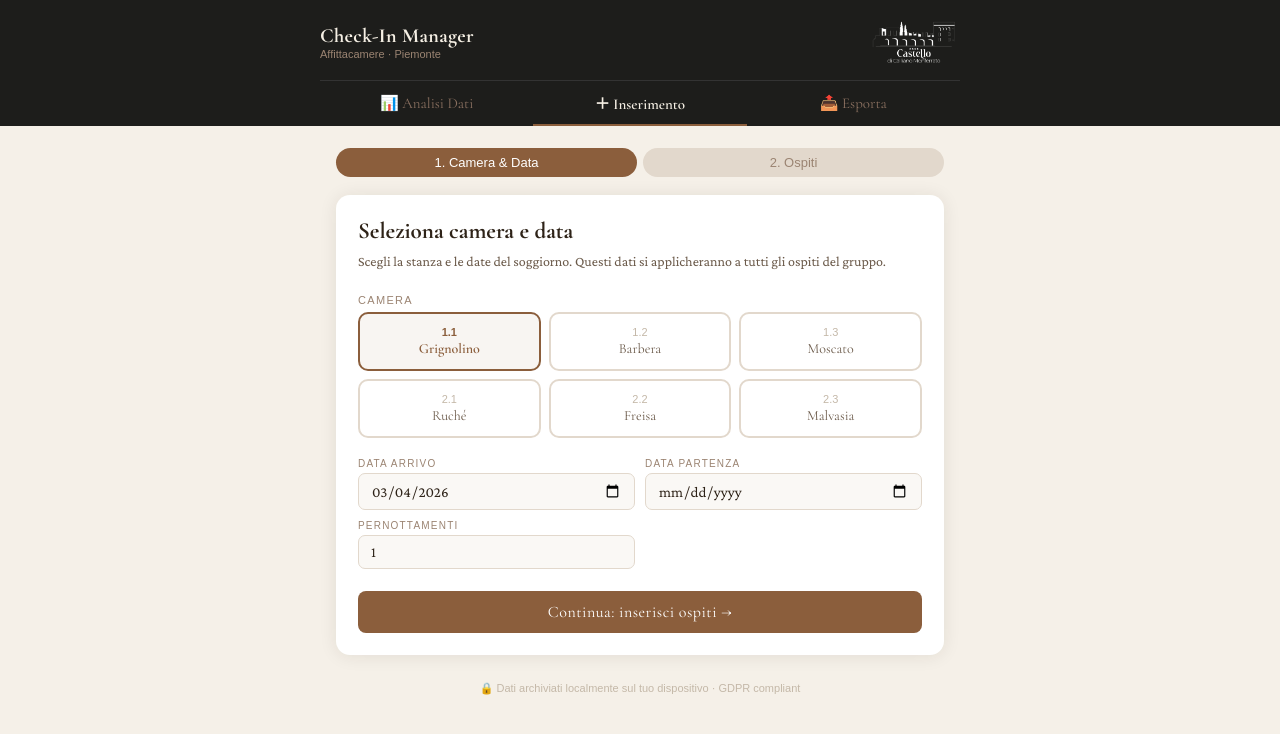
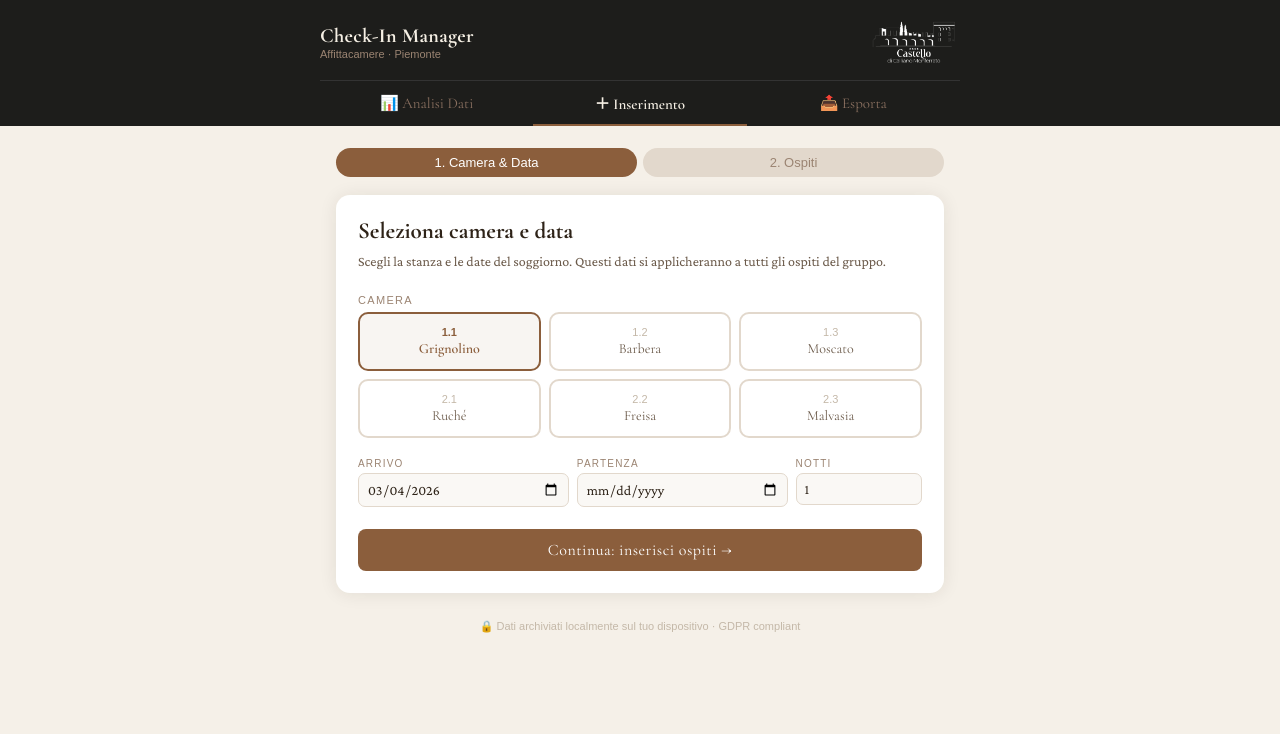
Before and after one commit to maurotardito/castellodicalliano, a React (Vite) app: page / in a window 1280 px wide. Shown: the top 734 px of the page. Built offline with nearby package versions, Linux system fonts and the light colour scheme.

Commit message:
Update App.jsx

```diff
--- a/src/App.jsx
+++ b/src/App.jsx
@@ -128,7 +128,7 @@ const Btn = ({ children, onClick, color=C.brown, textColor="#fff", outline=false
 );
 
 function Field({ label, value, onChange, type="text", options, span }) {
-  const s = { width:"100%", padding:"8px 12px", border:`1px solid ${C.border}`, borderRadius:7, fontFamily:"'Crimson Pro', serif", fontSize:15, background:C.cream, color:C.dark, outline:"none", boxSizing:"border-box" };
+  const s = { width:"100%", padding:"7px 8px", border:`1px solid ${C.border}`, borderRadius:7, fontFamily:"'Crimson Pro', serif", fontSize:14, background:C.cream, color:C.dark, outline:"none", boxSizing:"border-box" };
   return (
     <div style={{ display:"flex", flexDirection:"column", gap:4, gridColumn:span?"span 2":undefined }}>
       <label style={{ fontSize:10, textTransform:"uppercase", letterSpacing:"0.12em", color:C.muted, fontFamily:"sans-serif" }}>{label}</label>
@@ -693,10 +693,10 @@ export default function CheckInApp() {
                 </div>
 
                 {/* Date */}
-                <div style={{ display:"grid", gridTemplateColumns:"1fr 1fr", gap:10, marginBottom:22 }}>
-                  <Field label="Data arrivo" value={booking.dataArrivo} onChange={updB("dataArrivo")} type="date" />
-                  <Field label="Data partenza" value={booking.dataPartenza} onChange={updB("dataPartenza")} type="date" />
-                  <Field label="Pernottamenti" value={booking.numPernottamenti} onChange={updB("numPernottamenti")} type="number" />
+                <div style={{ display:"grid", gridTemplateColumns:"5fr 5fr 3fr", gap:8, marginBottom:22 }}>
+                  <Field label="Arrivo" value={booking.dataArrivo} onChange={updB("dataArrivo")} type="date" />
+                  <Field label="Partenza" value={booking.dataPartenza} onChange={updB("dataPartenza")} type="date" />
+                  <Field label="Notti" value={booking.numPernottamenti} onChange={updB("numPernottamenti")} type="number" />
                 </div>
 
                 {/* Conflict warning */}
@@ -812,22 +812,20 @@ export default function CheckInApp() {
                   Seleziona la data di arrivo. Verranno inclusi tutti i soggiorni con check-in in quella data.
                 </p>
 
-                <div style={{ display:"grid", gridTemplateColumns:"1fr 1fr", gap:10, marginBottom:16 }}>
+                <div style={{ display:"flex", flexDirection:"column", gap:10, marginBottom:16 }}>
                   <div>
                     <label style={{ fontSize:11, textTransform:"uppercase", letterSpacing:"0.12em", color:C.muted, fontFamily:"sans-serif", display:"block", marginBottom:6 }}>Data di arrivo</label>
                     <input type="date" value={expDate} onChange={e=>setExpDate(e.target.value)}
                       style={{ width:"100%", padding:"10px 12px", border:`1px solid ${C.border}`, borderRadius:8, fontFamily:"'Crimson Pro', serif", fontSize:15, background:C.cream, color:C.dark, outline:"none", boxSizing:"border-box" }} />
                   </div>
-                  <div style={{ display:"flex", flexDirection:"column", justifyContent:"flex-end" }}>
                   <button onClick={()=>setFilterNonExp(f=>!f)} style={{
-                      width:"100%", padding:"10px 8px", border:`1.5px solid ${filterNonExp?C.brown:C.border}`,
+                    width:"100%", padding:"10px", border:`1.5px solid ${filterNonExp?C.brown:C.border}`,
                     borderRadius:8, background:filterNonExp?C.brown+"10":"#fff",
-                      color:filterNonExp?C.brown:C.muted, fontFamily:"sans-serif", fontSize:12,
+                    color:filterNonExp?C.brown:C.muted, fontFamily:"sans-serif", fontSize:13,
                     cursor:"pointer", textAlign:"center"
                   }}>
                     {filterNonExp ? "✓ Solo da esportare" : "Tutti i soggiorni"}
                   </button>
-                  </div>
                 </div>
 
                 {/* Lista soggiorni con flag */}
```
Lines whose indentation alone changed are shown as unchanged.
